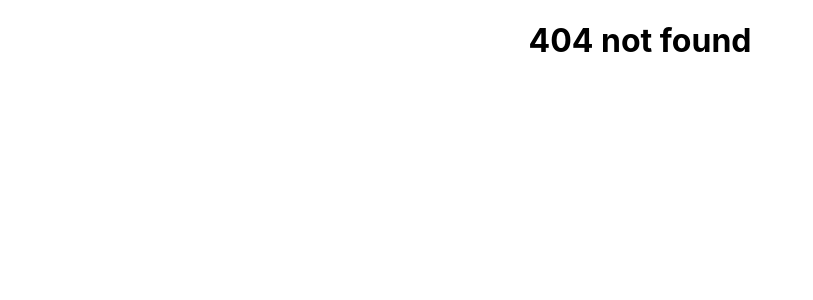
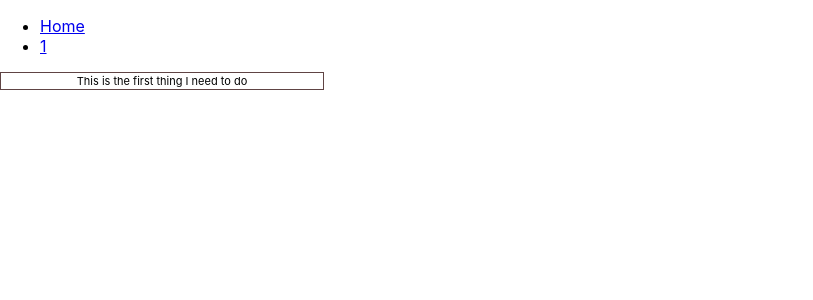
Before and after one commit to BryceYe/day11-react-demo, a React (Create React App) app: page /todos/1 in a window 1280 px wide. Before the commit this address had no page. Shown: the top 300 px of the page, without its empty margins (0-813 px from the left). Built offline with nearby package versions, Linux system fonts and the light colour scheme; the HTML template or start-up script is replaced by a standard one.

Commit message:
refactor: extract routes

```diff
--- a/src/App.js
+++ b/src/App.js
@@ -2,38 +2,8 @@ import {useReducer} from "react";
 import "./App.css"
 import {todoReducer} from "./reducers/TodoReducer";
 import {TodoContext} from "./contexts/TodoContext";
-import {createBrowserRouter, NavLink, Outlet, RouterProvider} from "react-router";
-import {ErrorPage} from "./pages/ErrorPage";
-import {HomePage} from "./pages/HomePage";
-
-function DefaultLayout() {
-    return <div>
-            <header>
-                <nav>
-                    <ul>
-                        <li><NavLink to={"/"}>Home</NavLink></li>
-                    </ul>
-                </nav>
-            </header>
-            <main>
-                <Outlet/>
-            </main>
-        </div>
-}
-
-const routes = createBrowserRouter([
-    {
-        path:"/",
-        element:<DefaultLayout/>,
-        errorElement:<ErrorPage/>,
-        children:[
-            {
-                path:"/",
-                element: <HomePage />
-            }
-        ]
-    }
-])
+import {RouterProvider} from "react-router";
+import {routes} from "./routes/Routes";
 
 export const initState = [
     {id: 1, text: "This is the first thing I need to do", done: false},
--- /dev/null
+++ b/src/layouts/DefaultLayout.js
@@ -0,0 +1,17 @@
+import {NavLink, Outlet} from "react-router";
+
+export function DefaultLayout() {
+    return <div>
+        <header>
+            <nav>
+                <ul>
+                    <li><NavLink to={"/"}>Home</NavLink></li>
+                    <li><NavLink to={"/todos/1"}>1</NavLink></li>
+                </ul>
+            </nav>
+        </header>
+        <main>
+            <Outlet/>
+        </main>
+    </div>
+}
--- /dev/null
+++ b/src/pages/TodoDetailPage.js
@@ -0,0 +1,17 @@
+import {useParams} from "react-router";
+import {useContext} from "react";
+import {TodoContext} from "../contexts/TodoContext";
+import {TodoItem} from "../components/TodoItem";
+
+export function TodoDetailPage() {
+    const {id} = useParams();
+    const {state, dispatch} = useContext(TodoContext)
+    const todo = state.filter((todo) => todo.id === parseInt(id))
+    if (todo.length === 0) {
+        return <div>Todo not found</div>
+    }
+
+    return <div>
+        <TodoItem todo={todo[0]} index={id}/>
+    </div>
+}
--- /dev/null
+++ b/src/routes/Routes.js
@@ -0,0 +1,23 @@
+import {createBrowserRouter} from "react-router";
+import {DefaultLayout} from "../layouts/DefaultLayout";
+import {ErrorPage} from "../pages/ErrorPage";
+import {HomePage} from "../pages/HomePage";
+import {TodoDetailPage} from "../pages/TodoDetailPage";
+
+export const routes = createBrowserRouter([
+    {
+        path: "/",
+        element: <DefaultLayout/>,
+        errorElement: <ErrorPage/>,
+        children: [
+            {
+                path: "/",
+                element: <HomePage/>
+            },
+            {
+                path: "/todos/:id",
+                element: <TodoDetailPage/>
+            }
+        ]
+    }
+])
```
